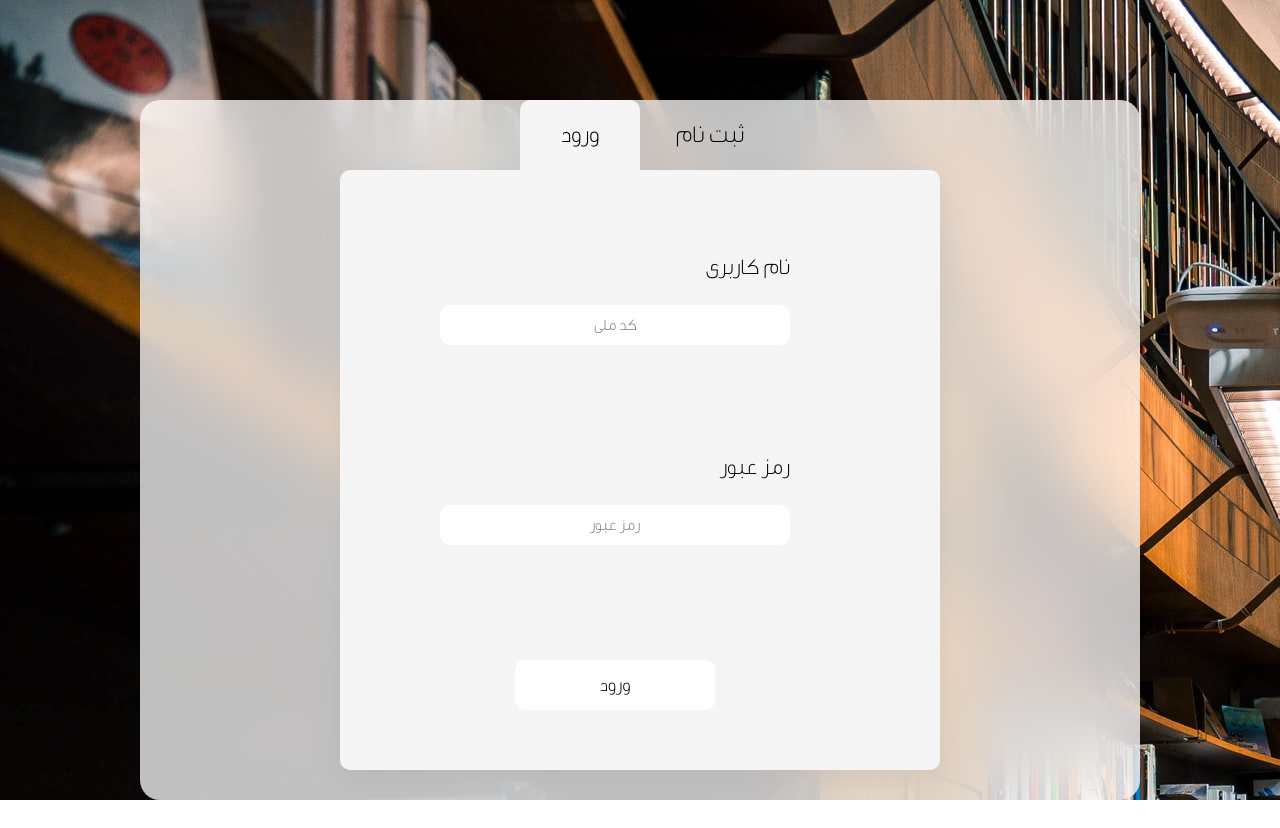
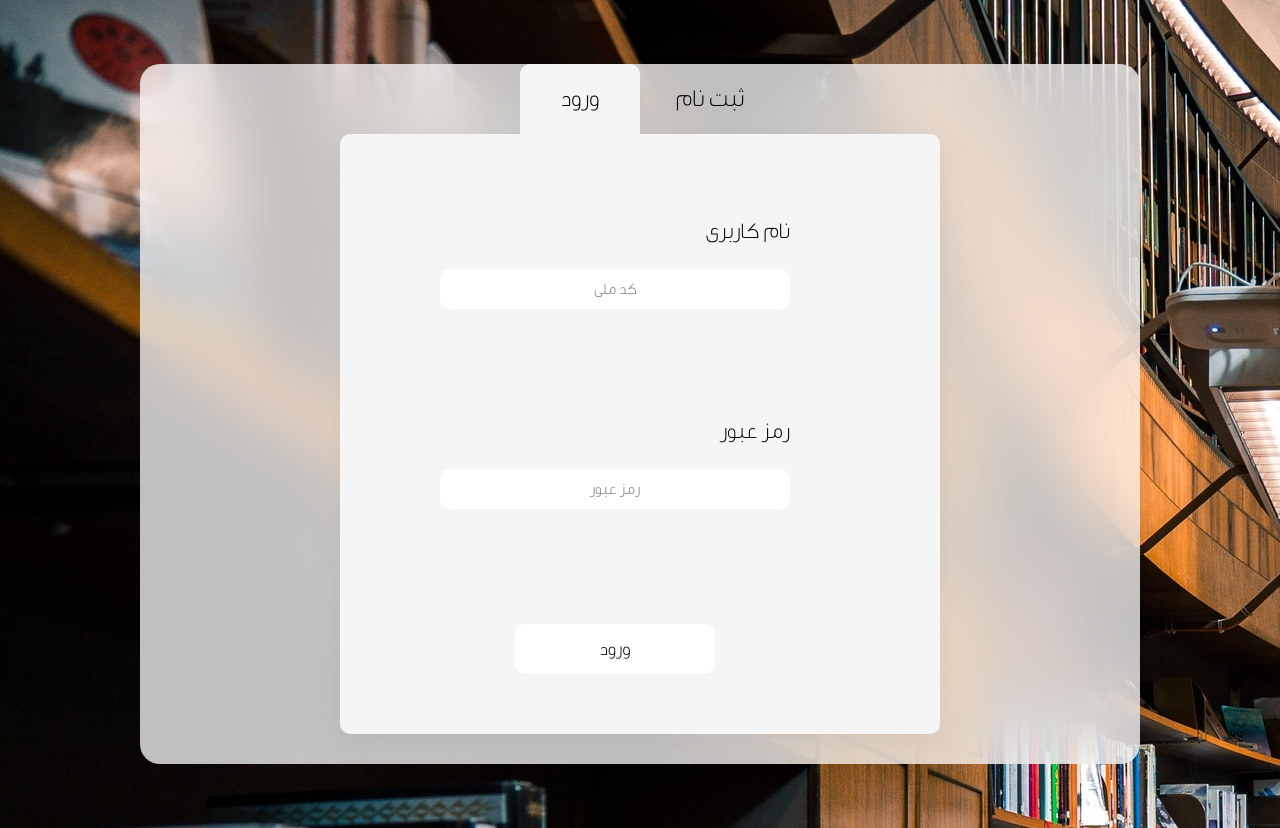
Before and after one commit to alivarastepour/LMS, a React (Create React App) app in the folder front-end/: page / in a window 1280 px wide. Before the commit the page ends 800 px from the top, so only its background shows below. Built offline with nearby package versions, Linux system fonts and the light colour scheme; the HTML template or start-up script is replaced by a standard one.

Commit message:
background adjustments

```diff
--- a/front-end/src/Assets/styles/general-styles.css
+++ b/front-end/src/Assets/styles/general-styles.css
@@ -11,9 +11,12 @@
      src: url('../font/Mj_Dinar\ One\ Light.ttf')
    }
   .App{
-       width: 100vw;
-       height: 100vh;
-       background: url('../alexandre-van-thuan-mr9FouttLGY-unsplash.jpg');
-       padding-top: 100px;
+      height: 100%;
+      object-fit: cover;
+      background-size: contain;
+      background: url('../alexandre-van-thuan-mr9FouttLGY-unsplash.jpg') no-repeat fixed;
+      width: 100%;
+      padding-top: 5%;
+      padding-bottom: 5%;
 
   }
```
